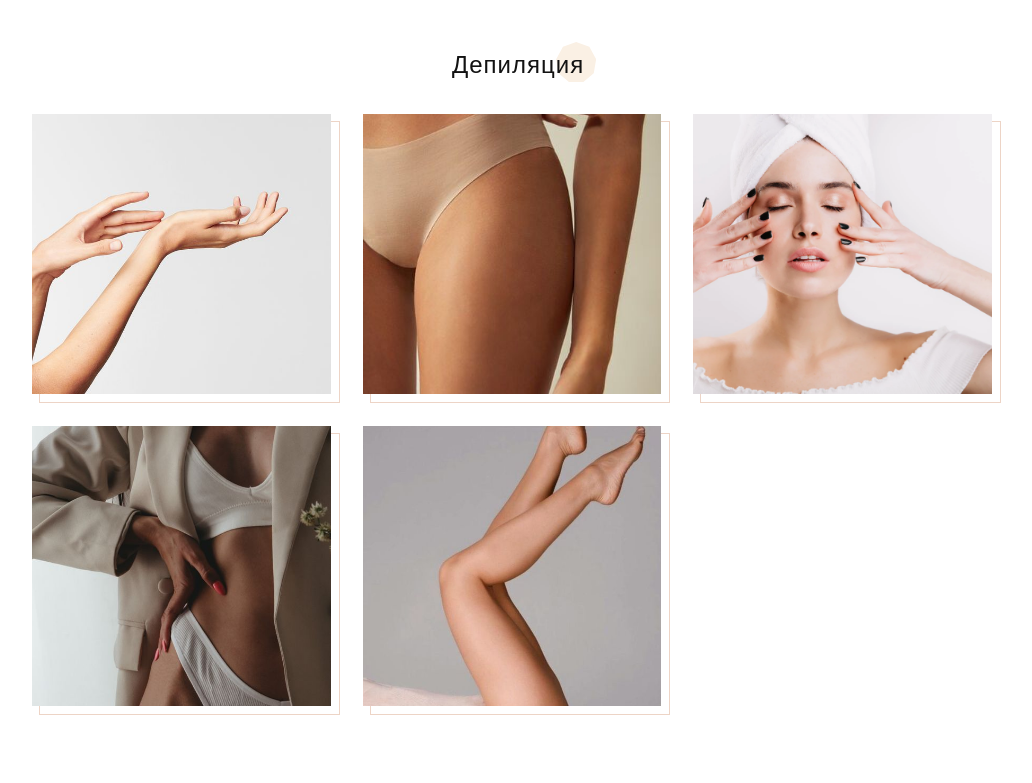
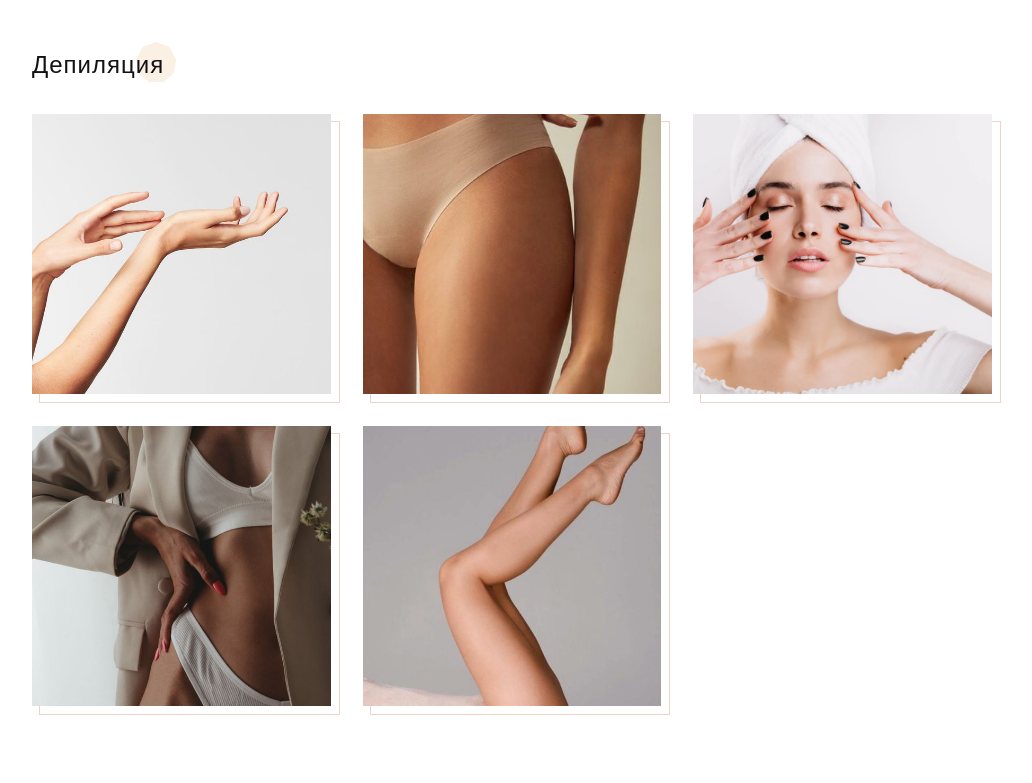
Before and after one commit to milkyWRLD/Anmak_Studio, a plain HTML site: page index.html in a window 1280 px wide. Shown: the part 974-1757 px from the top of the page, without its empty margins (128-1160 px from the left). Drawn offline with nearby package versions, Linux system fonts and the light colour scheme.

Commit message:
Update index.html

```diff
--- a/index.html
+++ b/index.html
@@ -88,7 +88,7 @@
             <i class='bx bx-right-arrow-alt'></i>
         </a>
         </div>
-        <h2 class="heading" style="margin-top: 50px; padding-left: 420px">Депиляция</h2>
+        <h2 class="heading" style="margin-top: 50px">Депиляция</h2>
         <!-- About Data -->
         <div class="about-data">
             <!-- Box 1 -->
```
